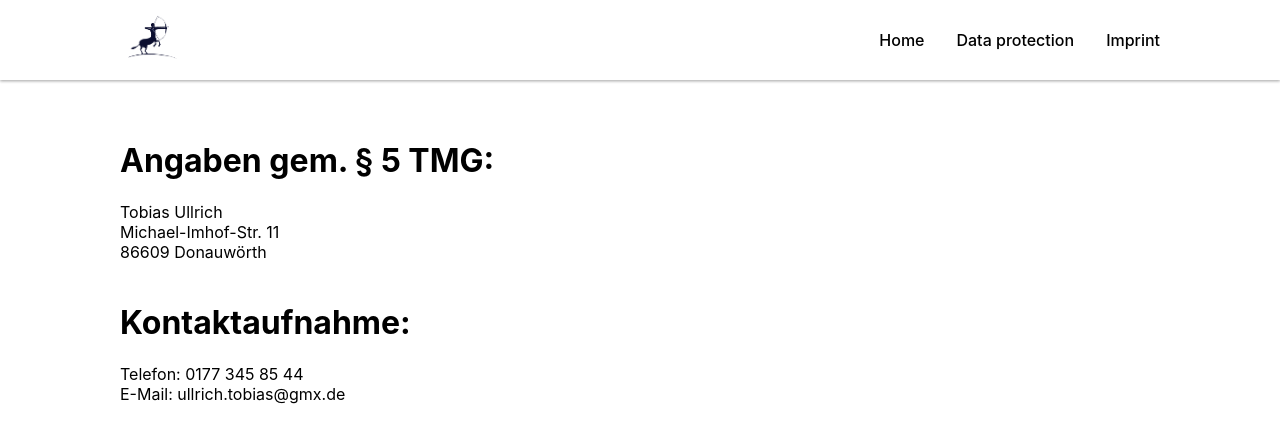
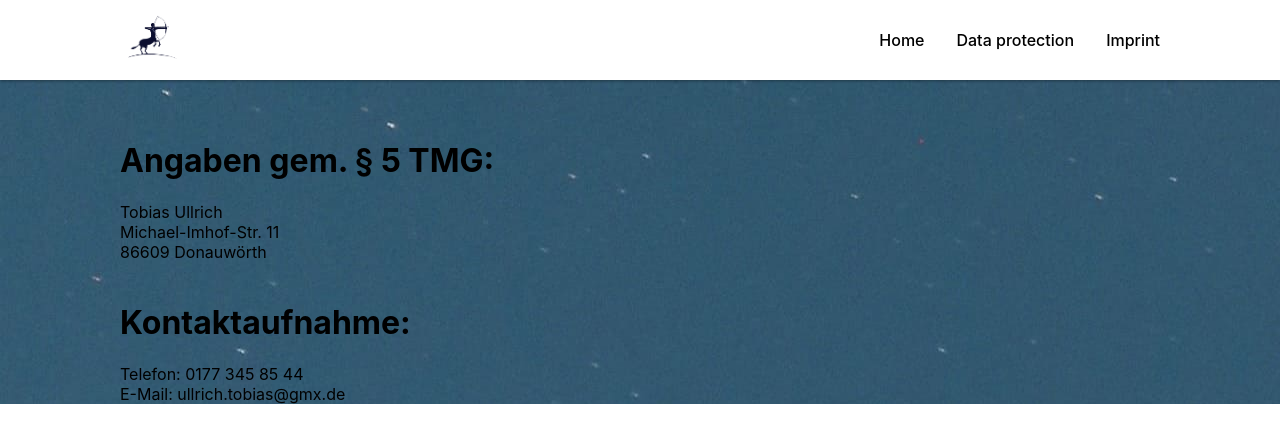
Before and after one commit to TobiasUllrich/Angular, an Angular app: page /imprint in a window 1280 px wide. Shown: the top 442 px of the page. Built offline with nearby package versions, Linux system fonts and the light colour scheme; a web font is replaced by a local one.

Commit message:
htaccess

```diff
--- a/src/app/app.component.html
+++ b/src/app/app.component.html
@@ -45,8 +45,9 @@
    <!-- HTML-Seite veröffentlichen  -->
    <!-- 'ng build --configuration production' (früher: 'ng build --prod') -> Wandelt alles in kleine Dateien um! -->
    <!-- 'ng build --base-href="/todolist/"' erzeugt in der index.html des dist-Ordners folgendes: <base href="/todolist/index.html"> -->
-   <!-- Es gibt nur eine index.html und alle Unterseiten werden über JavaScript bei Aufruf neu gerendert -->
-   <!-- Angular-Routes funktionieren nicht: .htaccess auf die Oberste Ebene des FTP-Servers packen -->
+   <!-- Es gibt nur eine index.html (Single Page Application) und alle Unterseiten inkl. CSS werden über JavaScript bei Aufruf neu gerendert, ABER egal welche Unterseite aufgerufen wird es wird immer auf index.html weitergeleitet!!! -->
+   <!-- Damit die Weiterleitung auf Unterseiten (Angular-Routes) funktioniert: .htaccess auf die Oberste Ebene des FTP-Servers packen -->
+   <!-- Für mehrere Angular-Apps: Eine Domain + einen FTP-Server für jede Angular-App -->
    <!-- Web-Browser speichert JS & CSS-Dateien zwischen nach dem ersten Seiten-Aufruf bzw. Download vom Web-Server  -->
    <!-- Komische Datei-Kürzel ändern sich mit jeder Seiten-Version, sodass der Web-Browser immer weiß ob er eine aktuellere Datei vom Server laden muss -->
 
--- a/src/app/app.component.scss
+++ b/src/app/app.component.scss
@@ -1,4 +1,5 @@
 .container{
+    background-image: url('./../assets/img/1.jpg');  //Spezielles ansteuern bei SCSS
     padding-right:120px;
     padding-left:120px;
     padding-top:120px;
```
